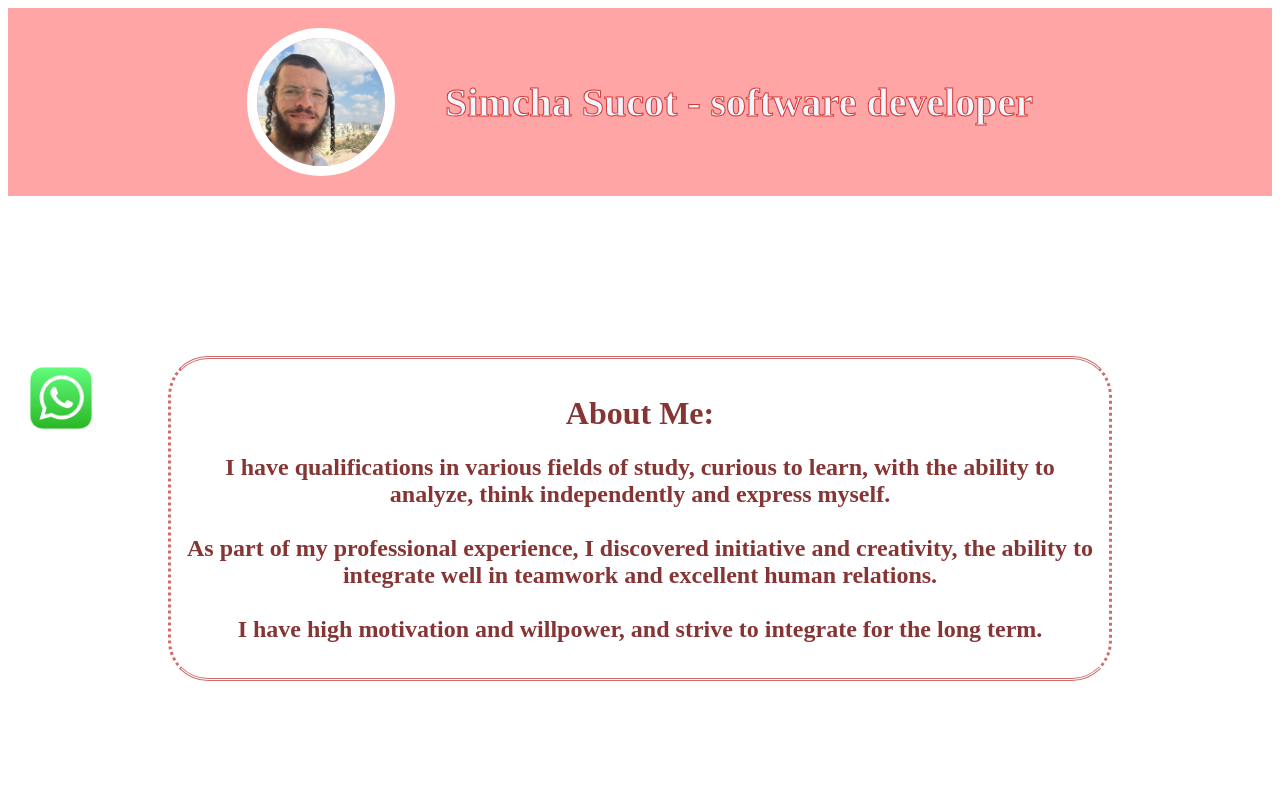
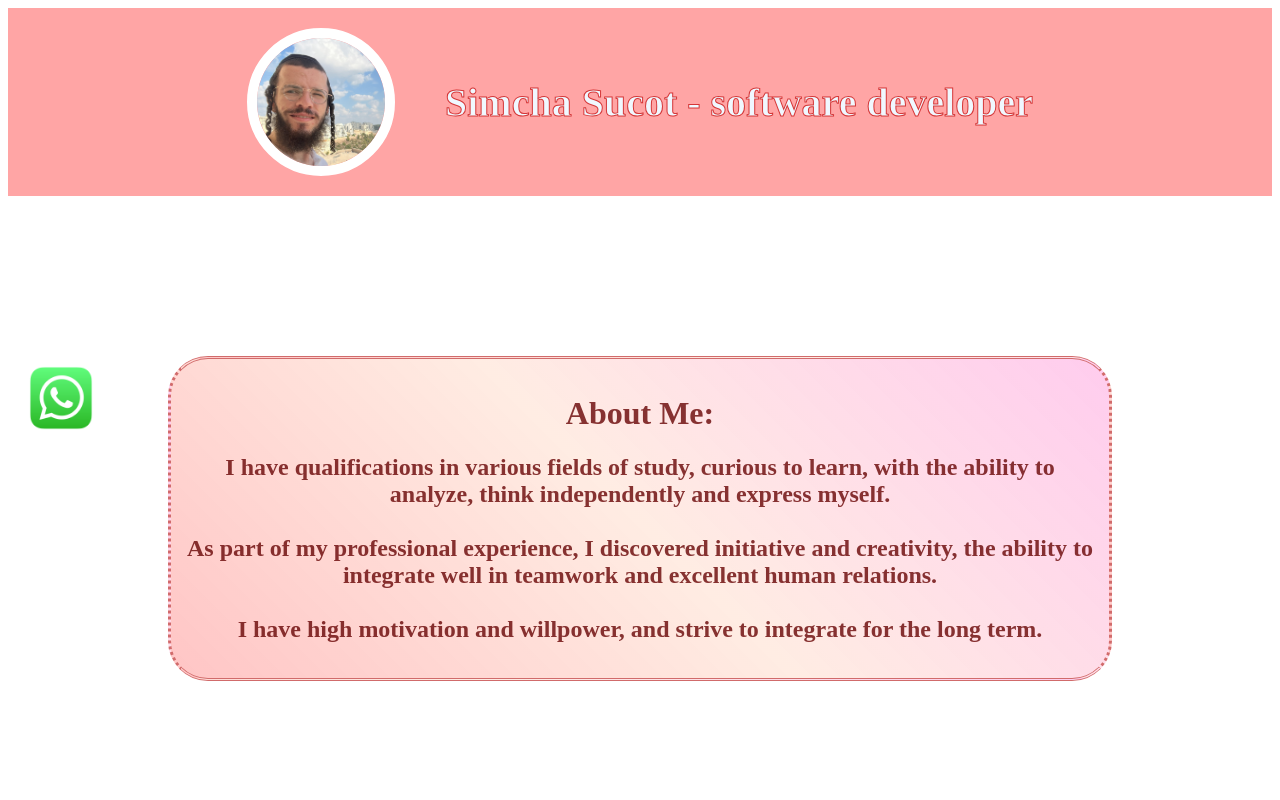
Before and after one commit to SimchaSucot/myWebsite, a React (Vite) app: page / in a window 1280 px wide. Shown: the top 800 px of the page. Built offline with nearby package versions, Linux system fonts and the light colour scheme.

Commit message:
the test is ok

```diff
--- a/src/componets/About.css
+++ b/src/componets/About.css
@@ -4,7 +4,7 @@
   border: rgb(209, 107, 107) 3px;
   border-style: double dotted;
   border-radius: 40px;
-  /* background: linear-gradient(45deg, #ff00003a, #ff55001c, #ff00aa33); */
+  background: linear-gradient(45deg, #ff00003a, #ff55001c, #ff00aa33);
 
   animation: slideIn 4s ease-out;
 }
```
